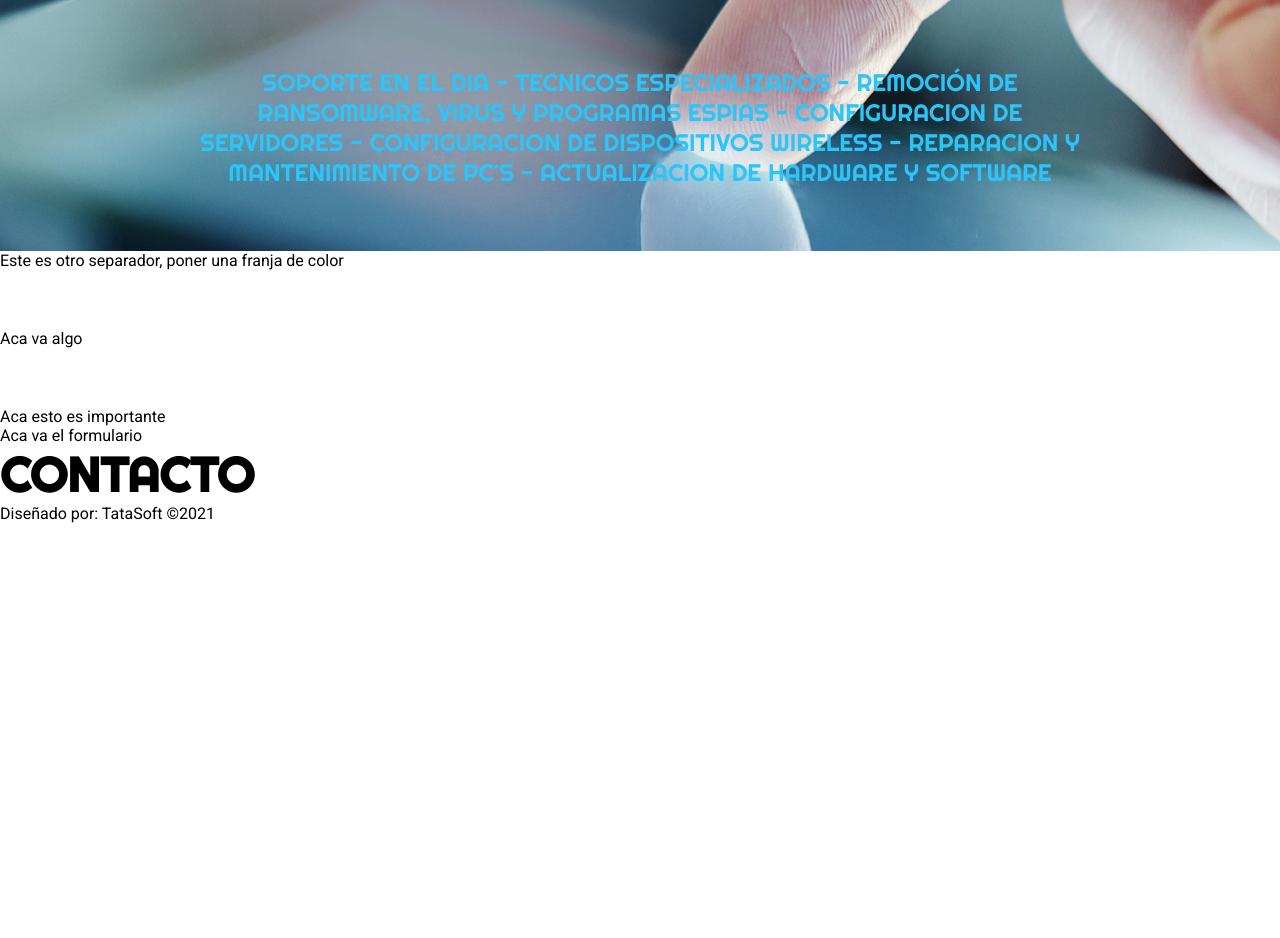
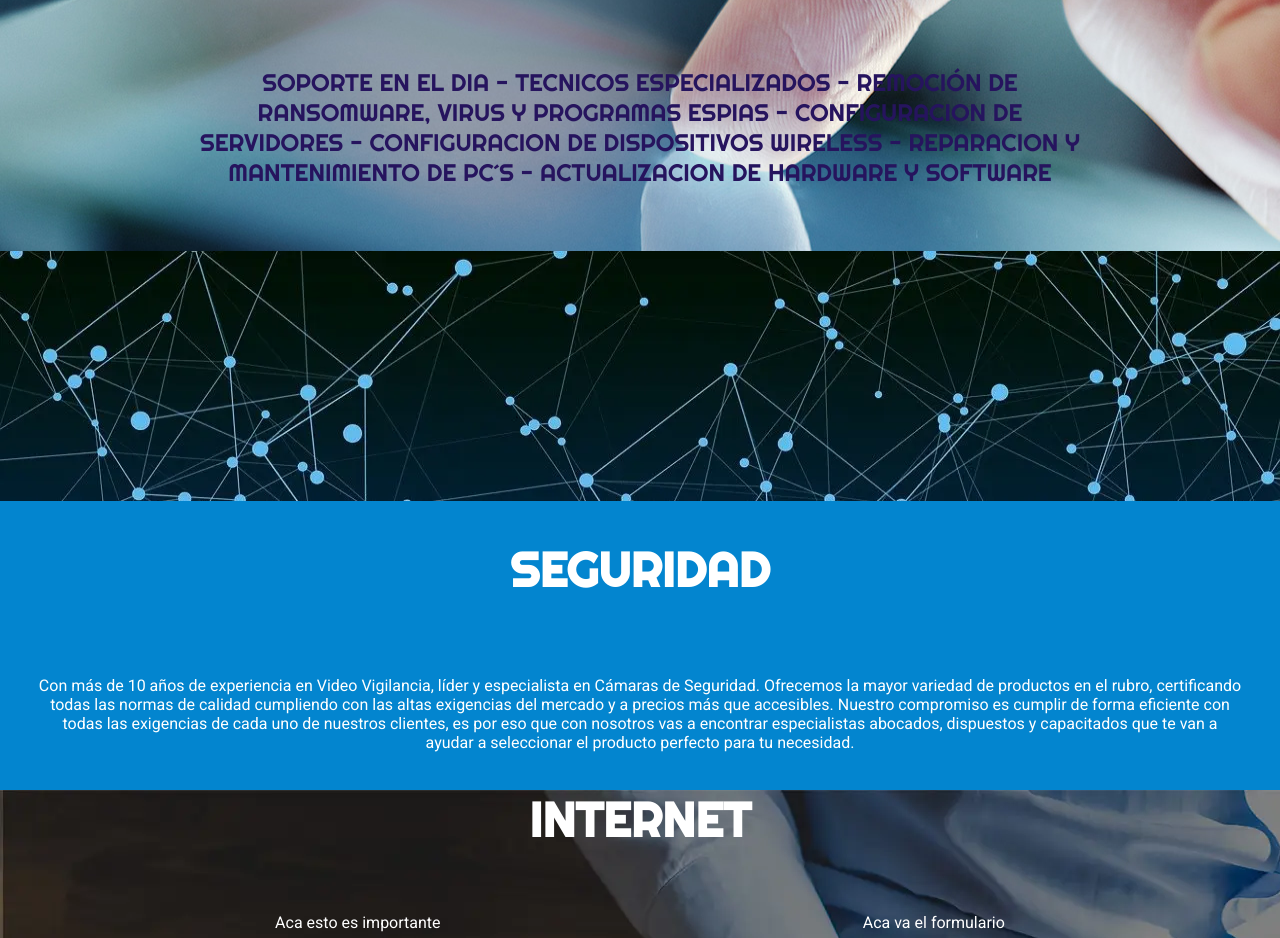
Before and after one commit to EtelS/ArrobaIT, a plain HTML site: page index.html in a window 1280 px wide. Shown: the part 1862-2800 px from the top of the page. Before the commit the page ends 2385 px from the top, so only its background shows below. Drawn offline with Linux system fonts and the light colour scheme.

Commit message:
seccion seguridad

```diff
--- a/index.html
+++ b/index.html
@@ -46,26 +46,29 @@
         </div>
         <p class="selfcenter" id="pinfor">SOPORTE EN EL DIA - TECNICOS ESPECIALIZADOS - REMOCIÓN DE RANSOMWARE, VIRUS Y PROGRAMAS ESPIAS - CONFIGURACION DE SERVIDORES - CONFIGURACION DE DISPOSITIVOS WIRELESS - REPARACION Y MANTENIMIENTO DE PC´S - ACTUALIZACION DE HARDWARE Y SOFTWARE</p>
     </div>
-    <div>
-        <p>Este es otro separador, poner una franja de color</p>
+    <div class="divisor">
+        <img src="images/network-4851120_1280.webp" alt="imagen alusiva a red de internet" width="1350px" height="250px">
+
     </div>
-    <div>
-        <h1 class="selfcenter">SEGURIDAD</h1>
-        <p>Aca va algo</p>
+    <div id="seguridad">
+        <h1 class="selfcenter tit-div">SEGURIDAD</h1>
+        <p class="selfcenter tit-div">Con más de 10 años de experiencia en Video Vigilancia, líder y especialista en Cámaras de Seguridad. Ofrecemos la mayor variedad de productos en el rubro, certificando todas las normas de calidad cumpliendo con las altas exigencias del mercado y a precios más que accesibles. Nuestro compromiso es cumplir de forma eficiente con todas las exigencias de cada uno de nuestros clientes, es por eso que con nosotros vas a encontrar especialistas abocados, dispuestos y capacitados que te van a ayudar a seleccionar el producto perfecto para tu necesidad.</p>
     </div>
-    <div>
+    <div id="internet">
         <h1 class="selfcenter">INTERNET</h1>
-        <p>Aca esto es importante</p>
-        <form>
-            <p>Aca va el formulario</p>
-        </form>
+        <div class="flex container">
+            <p class="selfcenter">Aca esto es importante</p>
+            <form>
+                <p class="selfcenter">Aca va el formulario</p>
+            </form>
+        </div>
     </div>
     <div>
         <h1>CONTACTO</h1>
 
     </div>
     <footer>
-        <p>Diseñado por: TataSoft &copy;2021</p>
+        <p>Diseñado por: PerezDev &copy;2021</p>
     </footer>
 
 </body>
--- a/styles.css
+++ b/styles.css
@@ -21,7 +21,7 @@ button{
   }
 button:hover{
       color: #333333;
-      background-color: #54c9eb;
+      background-color: #0385cf;
    }
 header{
     background-color: transparent;
@@ -62,6 +62,7 @@ p{
     flex-direction: row;
     flex-wrap: wrap;
     align-items: baseline;
+    background-color: #26145e;
   }
   .divisor img{
     align-self: baseline;
@@ -90,9 +91,25 @@ p{
   justify-content: center;
 }
 #pinfor{
-  color: #2bc5fa;
+  color: #26145e;
   font-family: 'Righteous', cursive;
   font-size: 1.5em;
   padding: 5%;
   width: 80%;
 }
+#seguridad{
+  background-color:#0385cf;
+  display: flex;
+  flex-wrap: nowrap;
+  flex-direction: column;
+  justify-content: center;
+}
+#internet{
+
+  background-image: url("images/bg-image-4.webp");
+  display: flex;
+  flex-wrap: nowrap;
+  flex-direction: column;
+  justify-content: center;
+
+}
```
Also changed, not shown: images/bg-image-4.webp (added), images/network-4851120_1280.webp (added).
